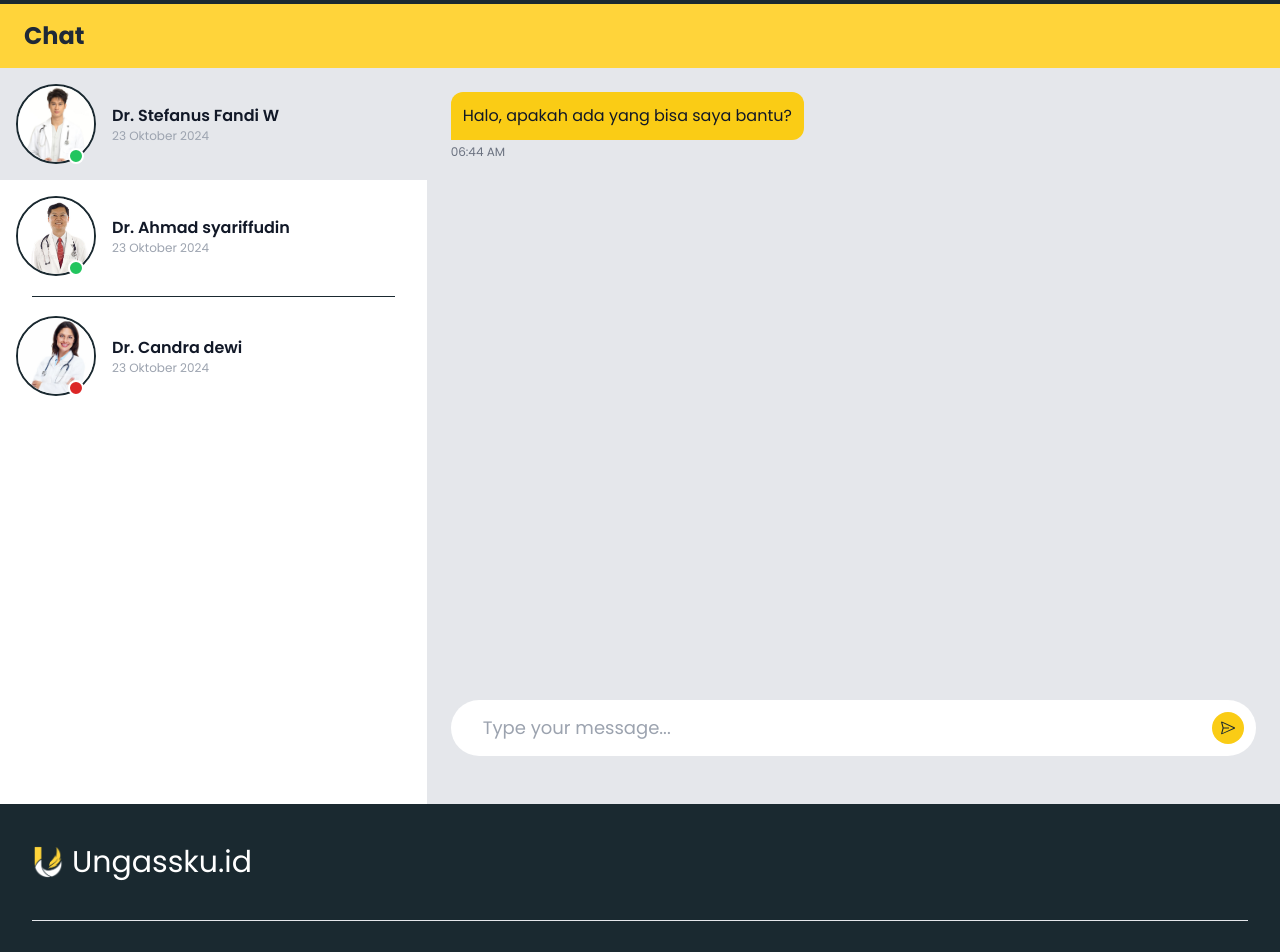
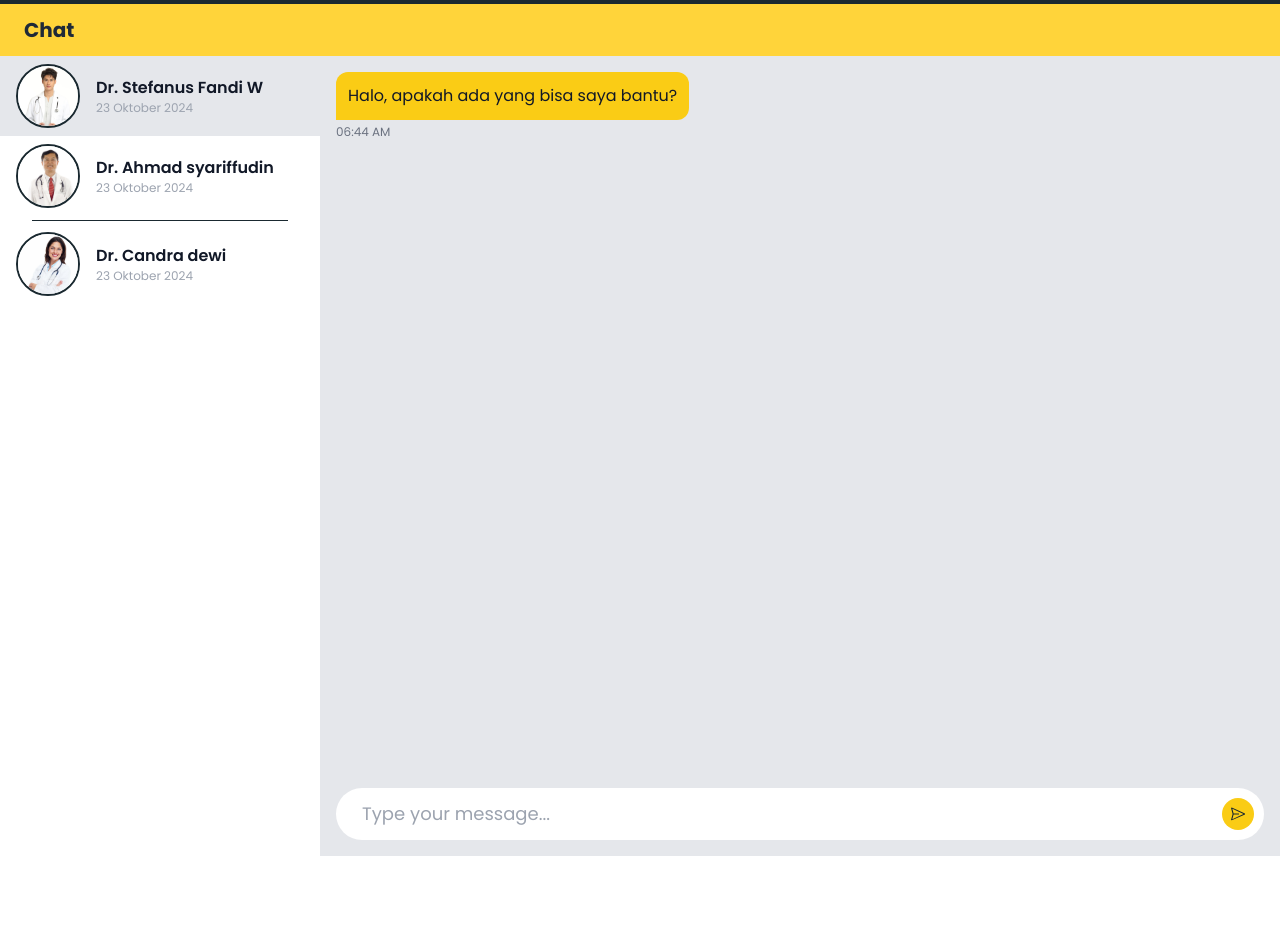
Before and after one commit to Ariemaharrucha/unggasku-fe, a React (Vite) app: page /layanan/konsultasi in a window 1280 px wide. Shown: the part 60-1012 px from the top of the page. After the commit the page ends 916 px from the top, so only its background shows below. Built offline with nearby package versions, Linux system fonts and the light colour scheme.

Commit message:
edit page chat

```diff
--- a/src/app/routes.jsx
+++ b/src/app/routes.jsx
@@ -26,7 +26,7 @@ export const AppRouter = () => {
       <Route path="/" element={<Beranda/>}></Route>
       <Route path="/layanan" element={<Layanan/>}></Route>
       <Route path="/layanan/konsultasi" element={<Konsultasi/>}></Route>
-      <Route path="/layanan/konsultasi/user" element={<UserKonsultasi/>}></Route>
+      <Route path="/layanan/konsultasi/chat" element={<UserKonsultasi/>}></Route>
       <Route path="/" element={''}></Route>
       <Route path="/tentang_kami" element={<About/>}></Route>
       <Route path="/kontak_kami" element={<Contact/>}></Route>
--- a/src/components/shared/Footer.jsx
+++ b/src/components/shared/Footer.jsx
@@ -4,17 +4,17 @@ import logo from "../../assets/logo.png";
 
 export const Footer = () => {
   return (
-    <footer className="mt-auto w-full bg-primary-950 text-white py-10 px-4 sm:px-6 lg:px-8 mx-auto">
+    <footer className="mt-auto w-full bg-primary-950 text-white py-5 px-4 sm:px-6 lg:px-8 mx-auto">
       {/* Grid */}
 
-      <div className=" border-b pb-10 border-gray-200 flex items-center gap-2">
+      <div className=" border-b pb-5 border-gray-200 flex items-center gap-2">
         <img src={logo} alt="" className="size-8" />
         <a className="text-3xl text-white" href="#">
           Ungassku.id
         </a>
       </div>
 
-      <div className="grid grid-cols-2 md:grid-cols-4 gap-2 my-10">
+      <div className="grid grid-cols-2 md:grid-cols-4 gap-2 my-5">
         <div>
           <h4 className="text-md font-semibold ">Tentang kami</h4>
           <div className="mt-3 grid space-y-3 text-sm">
@@ -82,7 +82,7 @@ export const Footer = () => {
       </div>
       {/* End Grid */}
 
-      <div className="pt-8 mt-5 border-t border-gray-200">
+      <div className="pt-4 border-t border-gray-200">
         <a className="text-sm text-white" href="#">
           NusantaraGrowth @ 2024
         </a>
--- a/src/pages/clients/Konsultasi.jsx
+++ b/src/pages/clients/Konsultasi.jsx
@@ -1,6 +1,7 @@
 import React, { useState, useRef, useEffect } from "react";
 import { Layout } from "../../layouts/Layout";
 import { VscSend } from "react-icons/vsc";
+import { Navbar } from "../../components/shared/Navbar.jsx";
 
 const DokterList = [
   {
@@ -95,32 +96,32 @@ export const Konsultasi = () => {
 
   return (
     <div>
-      <Layout>
-        <section className="h-screen flex flex-col">
-          <div className="w-full bg-secondary-300 py-4 px-6">
-            <h1 className="text-2xl font-bold text-gray-800">Chat</h1>
+      <>
+      <div>
+        <Navbar/>
+      </div>
+        <section className="min-h-screen">
+          <div className="w-full bg-secondary-300 py-3 px-6">
+            <h1 className="text-xl font-bold text-gray-800">Chat</h1>
           </div>
 
-          {/* Sidebar untuk daftar dokter */}
-          <div className="flex flex-grow">
-            <div className="w-1/3 bg-white">
+         <div className="flex h-screen">
+            <div className="w-1/4 bg-white">
               {DokterList.map((dokter, index) => (
                 <div key={index}>
                   <div
                     onClick={() => setActiveIndex(index)}
-                    className={`p-4 cursor-pointer ${activeIndex === index ? "bg-gray-200 text-gray-900" : "bg-white text-gray-900"
+                    className={`px-4 py-2 cursor-pointer ${activeIndex === index ? "bg-gray-200 text-gray-900" : "bg-white text-gray-900"
                       }`}
                   >
                     <div className="relative flex items-center space-x-4">
-                      <img
-                        src={dokter.foto}
-                        alt={`Foto dokter ${dokter.nama}`}
-                        className="w-20 h-20 object-cover object-top rounded-full border-2 border-primary-950"
-                      />
-                      <span
-                        className={`absolute bottom-2 left-7 w-4 h-4 rounded-full ${index !== DokterList.length - 1 ? "bg-green-500" : "bg-red-600"
-                          } border-2 border-white translate-x-2 translate-y-2`}
-                      ></span>
+                      <div className="size-16 overflow-hidden rounded-full border-2 border-primary-950">
+                        <img
+                          src={dokter.foto}
+                          alt={`Foto dokter ${dokter.nama}`}
+                          className=" object-cover  "
+                        />
+                      </div>
                       <div>
                         <div className="font-semibold">{dokter.nama}</div>
                         <div className="text-xs text-gray-400">{dokter.tanggal}</div>
@@ -134,10 +135,9 @@ export const Konsultasi = () => {
               ))}
             </div>
 
-            {/* Area chat dengan scrollable */}
-            <div className="w-2/3 flex flex-col bg-gray-200">
-              <div className="flex-grow p-6 space-y-4 overflow-y-auto max-h-[79vh]">
-                {/* Tampilkan pesan */}
+            <div className="flex-1 flex flex-col justify-between p-4 bg-gray-200">
+              <div className="flex-grow space-y-4 overflow-y-auto ">
+
                 {messages.map((message, index) => (
                   <div
                     key={index}
@@ -156,7 +156,6 @@ export const Konsultasi = () => {
                   </div>
                 ))}
 
-                {/* Animasi mengetik untuk dokter */}
                 {isTyping && (
                   <div className="flex items-center space-x-2">
                     <div className="bg-yellow-400 text-gray-900 rounded-r-xl rounded-tl-xl p-3 max-w-md">
@@ -165,7 +164,6 @@ export const Konsultasi = () => {
                   </div>
                 )}
 
-                {/* Animasi mengetik untuk user */}
                 {isUserTyping && (
                   <div className="flex items-center space-x-2 justify-end">
                     <div className="bg-gray-800 text-white rounded-l-xl rounded-tr-xl p-3 max-w-md">
@@ -175,8 +173,7 @@ export const Konsultasi = () => {
                 )}
               </div>
 
-              {/* Input area tetap di bawah */}
-              <div className="p-1 mx-6 flex items-center bg-white rounded-full">
+              <div className="p-0.5 flex items-center bg-white rounded-full">
                 <div className="flex w-full">
                   <input
                     type="text"
@@ -184,7 +181,7 @@ export const Konsultasi = () => {
                     value={inputMessage}
                     onChange={handleUserTyping}
                     onKeyDown={handleKeyDown}
-                    className="flex-grow px-7 text-lg border rounded-full focus:outline-none border-none"
+                    className="flex-grow px-6 text-lg border rounded-full focus:outline-none border-none"
                   />
                   <div className="p-2">
                     <button
@@ -197,9 +194,10 @@ export const Konsultasi = () => {
                 </div>
               </div>
             </div>
+
           </div>
         </section>
-      </Layout>
+      </>
     </div>
   );
 };
--- a/src/pages/clients/Layanan.jsx
+++ b/src/pages/clients/Layanan.jsx
@@ -4,6 +4,7 @@ import Button from "../../components/ui/Button";
 import SliderLayanan from "../../hooks/SliderLayanan";
 import { AiOutlineLike } from "react-icons/ai";
 import { FiBriefcase } from "react-icons/fi";
+import { Link } from "react-router-dom";
 
 function scrollToSection() {
   const section = document.getElementById("detail");
@@ -282,7 +283,7 @@ export const Layanan = () => {
             Riwayat Konsultasi
           </h3>
           <div className="bg-white py-3 px-7 rounded-xl">
-            <a href="">Detail</a>
+            <Link to={'/layanan/konsultasi'}>Riwayat Konsultasi</Link>
           </div>
         </div>
         <div className="w-11/12 mx-auto my-auto grid grid-cols-1 p-12">
@@ -336,7 +337,7 @@ export const Layanan = () => {
                       size="medium"
                       className="w-24 py-2 text-center flex text-lg justify-center mt-2"
                     >
-                      {"Chat"}
+                      <Link to={'/layanan/konsultasi/chat'}>Chat</Link>
                     </Button>
                   </div>
                 </div>
--- a/src/pages/clients/UserKonsultasi.jsx
+++ b/src/pages/clients/UserKonsultasi.jsx
@@ -1,6 +1,7 @@
 import React, { useEffect, useState, useRef } from 'react'
 import { Layout } from '../../layouts/Layout'
 import { VscSend } from "react-icons/vsc";
+import { Navbar } from '../../components/shared/Navbar.jsx';
 
 
 
@@ -73,13 +74,18 @@ export const UserKonsultasi = () => {
     }, [messages])
 
     return (
-        <Layout>
+        <>
+            <div>
+                <Navbar/>
+            </div>
             <section className='min-h-screen w-full flex flex-col bg-gray-200'>
                 <div className='bg-secondary-300 w-full py-2 px-32'>
-                    <div className='flex overflow-hidden object-cover'>
-                        <img className='w-16 h-16 object-cover object-top rounded-full border-2 border-black' src="\src\assets\Images\layanan\dr_card1.jpeg" alt="" />
+                    <div className='flex items-center'>
+                        <div className='w-14 h-14 overflow-hidden rounded-full border-2 border-black'>
+                            <img className=' object-cover object-top ' src="\src\assets\Images\layanan\dr_card1.jpeg" alt="" />
+                        </div>
                         <div className='flex flex-col'>
-                            <h3 className='text-lg font-bold pl-3'>Dr. Stefanus Fandi W</h3>
+                            <h3 className='text-md font-bold pl-3'>Dr. Stefanus Fandi W</h3>
                             <p className='text-sm pl-3 opacity-50'>Nutrisi hewan unggas</p>
                             <p className='text-sm pl-3 opacity-50'>08.00 - 20.00</p>
                         </div>
@@ -87,8 +93,8 @@ export const UserKonsultasi = () => {
                 </div>
 
                 {/* Chat */}
-                <div className='flex flex-grow flex-col'>
-                    <div className='flex flex-grow flex-col overflow-y-auto max-h-[76vh] p-6 px-32 space-y-4'>
+                <div className='flex flex-grow flex-col justify-between py-4 px-32'>
+                    <div className='flex flex-grow flex-col overflow-y-auto space-y-4'>
                         {messages.map((message, index) => (
                             <div
                                 key={index}
@@ -123,7 +129,7 @@ export const UserKonsultasi = () => {
                     </div>
 
                     <div className='flex mx-auto w-full justify-center'>
-                        <div className="p-1 flex items-center bg-white rounded-full w-full mx-32">
+                        <div className="p-0.5 flex items-center bg-white rounded-full w-full ">
                             <div className="flex w-full">
                                 <input
                                     type="text"
@@ -146,7 +152,7 @@ export const UserKonsultasi = () => {
                     </div>
                 </div>
             </section>
-        </Layout >
+        </ >
     )
 }
 
```
